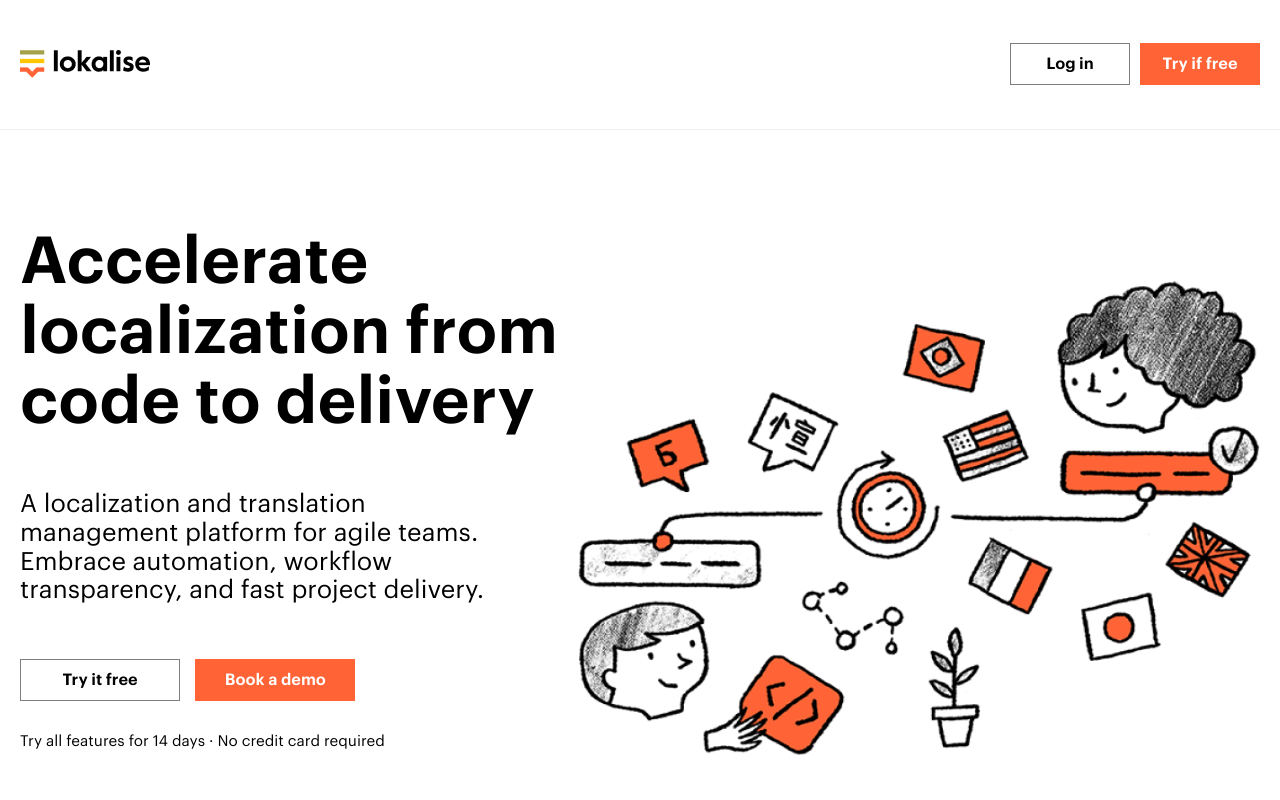
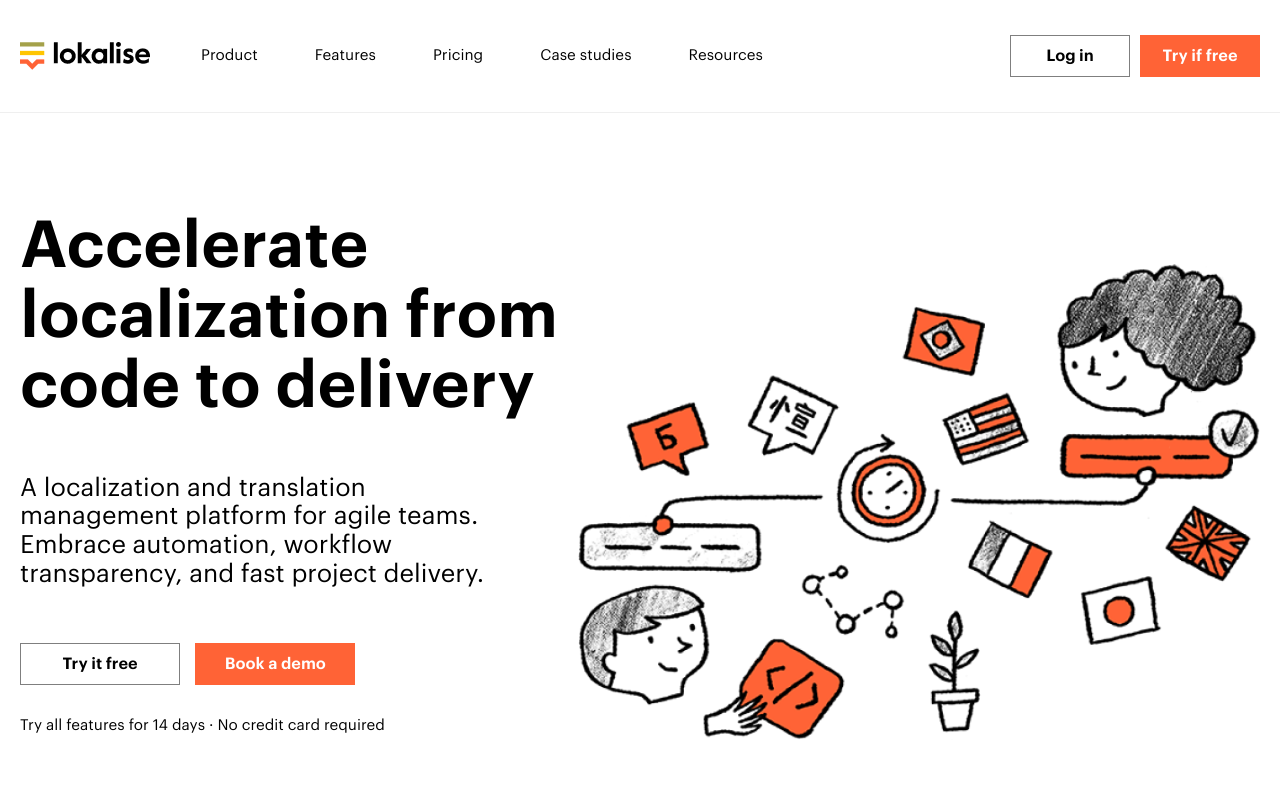
Before and after one commit to Sergei9915/Homework, a plain HTML site: page homework_12/markup/index.html in a window 1280 px wide. Shown: the top 800 px of the page. Drawn offline with Linux system fonts and the light colour scheme.

Commit message:
responsiv

```diff
--- a/homework_12/markup/style/style.css
+++ b/homework_12/markup/style/style.css
@@ -205,6 +205,8 @@ body {
     background: none;
     transform: none;
     flex-direction: row;
+    opacity: 1;
+    border: none;
   }
 }
 
@@ -216,7 +218,15 @@ body {
 
 @media (min-width: 992px) {
   .header_list>li {
-    padding-right: 57px;
+    padding: 0 30px 0 0;
+    border: none;
+    width: auto;
+  }
+}
+
+@media (min-width: 1024px) {
+  .header_list>li {
+    padding: 0 57px 0 0;
   }
 }
 
```
